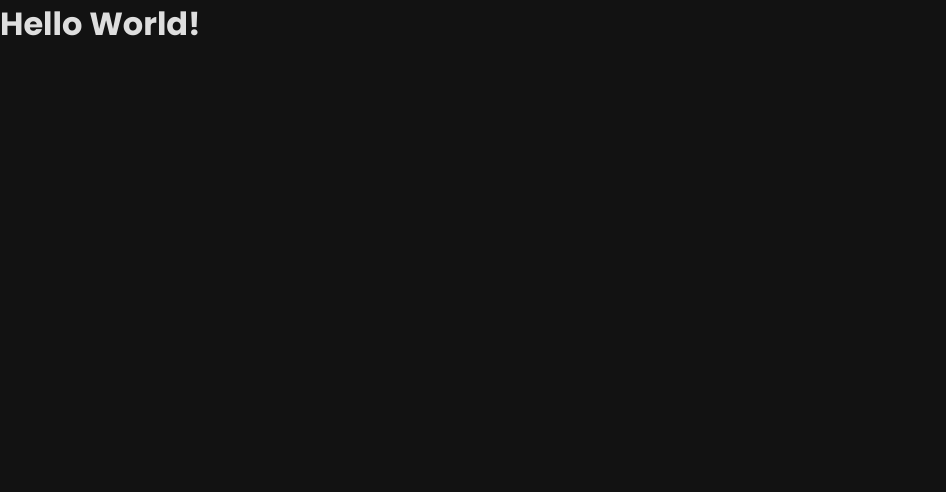
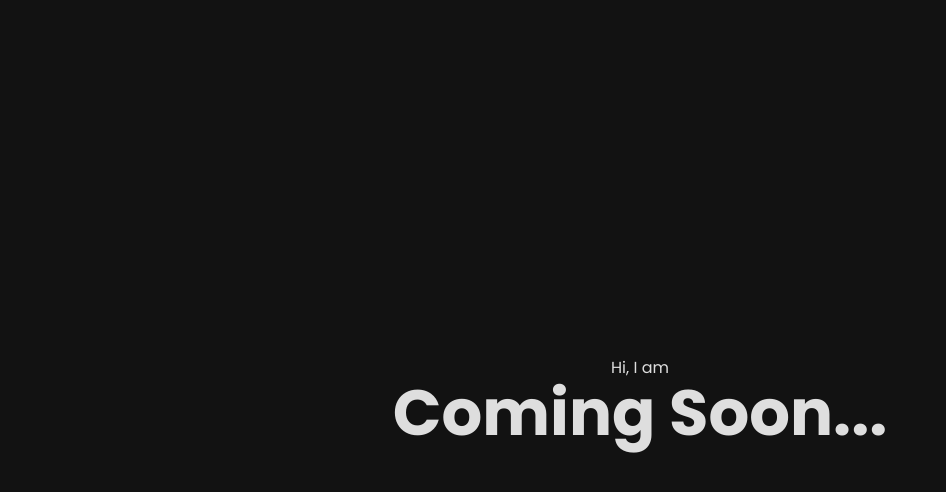
Before and after one commit to nublson/nublson, a Next.js app: page / in a window 1280 px wide. Shown: the top 492 px of the page, without its empty margins (0-946 px from the left). Built offline with nearby package versions, Linux system fonts and the light colour scheme.

Commit message:
add heading

```diff
--- a/src/components/Layout/index.tsx
+++ b/src/components/Layout/index.tsx
@@ -1,5 +1,5 @@
 import { ReactNode } from "react";
-import { ThemeProvider } from "styled-components";
+import styled, { ThemeProvider } from "styled-components";
 
 import theme from "../../styles/theme";
 import GlobalStyles from "../../styles/global";
@@ -8,10 +8,22 @@ interface LayoutProps {
   children: ReactNode;
 }
 
+const Container = styled.main`
+  max-width: 121.4rem;
+  width: 100%;
+  height: 100%;
+  margin: 0 auto;
+
+  display: flex;
+  flex-direction: column;
+  align-items: center;
+  justify-content: center;
+`;
+
 const Layout = ({ children }: LayoutProps) => {
   return (
     <ThemeProvider theme={theme}>
-      {children}
+      <Container>{children}</Container>
       <GlobalStyles />
     </ThemeProvider>
   );
--- a/src/pages/index.tsx
+++ b/src/pages/index.tsx
@@ -1,18 +1,21 @@
 import type { NextPage } from "next";
 import Head from "next/head";
 
+import { Container, Heading } from "../styles/pages/Home";
+
 const Home: NextPage = () => {
   return (
-    <div>
+    <Container>
       <Head>
-        <title>Create Next App</title>
+        <title>Nubelson Fernandes | Developer &#38; Content Creator</title>
         <meta name="description" content="Generated by create next app" />
       </Head>
 
-      <main>
-        <h1>Hello World!</h1>
-      </main>
-    </div>
+      <Heading>
+        <p>Hi, I am</p>
+        <h1>Coming Soon...</h1>
+      </Heading>
+    </Container>
   );
 };
 
--- a/src/styles/global.ts
+++ b/src/styles/global.ts
@@ -16,5 +16,25 @@ export default createGlobalStyle`
     font: 400 1.6rem 'Poppins', sans-serif;
     background-color: ${(props) => props.theme.colors.background};
     color: ${(props) => props.theme.colors.body};
+    line-height: 25px;
+  }
+
+  h1, h2, h3{
+    font-weight: 700;
+  }
+
+  h1{
+    font-size: 6.4rem;
+    line-height: 66px;
+  }
+
+  h2{
+    font-size: 4.8rem;
+    line-height: 50px;
+  }
+
+  h3{
+    font-size: 3.2rem;
+    line-height: 34px;
   }
 `;
--- /dev/null
+++ b/src/styles/pages/Home.ts
@@ -0,0 +1,20 @@
+import styled from "styled-components";
+
+export const Container = styled.div`
+  width: 100%;
+  min-height: 100vh;
+
+  display: flex;
+  flex-direction: column;
+  align-items: center;
+  justify-content: center;
+`;
+
+export const Heading = styled.div`
+  width: 100%;
+
+  display: flex;
+  flex-direction: column;
+  align-items: center;
+  justify-content: center;
+`;
```
